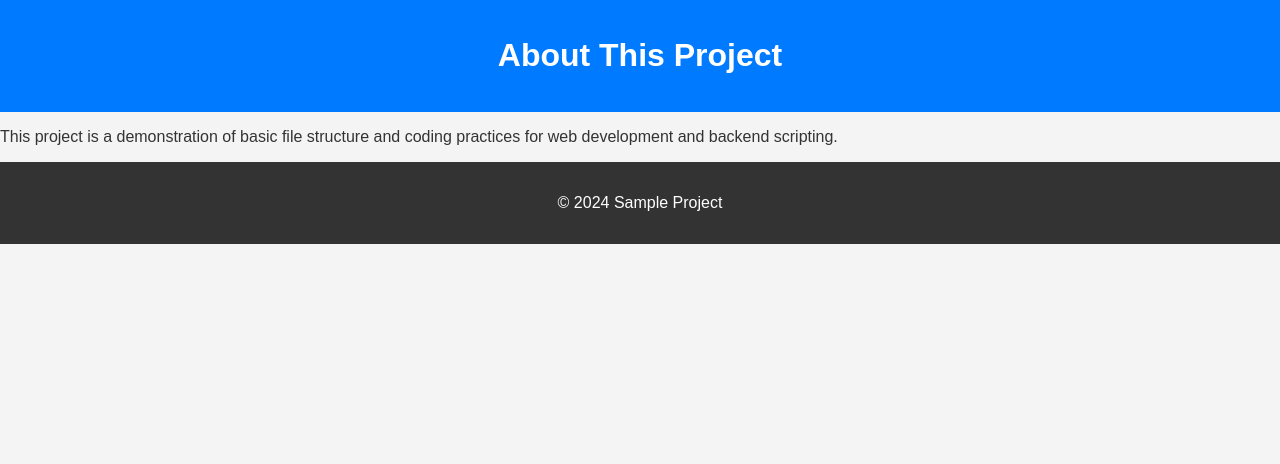
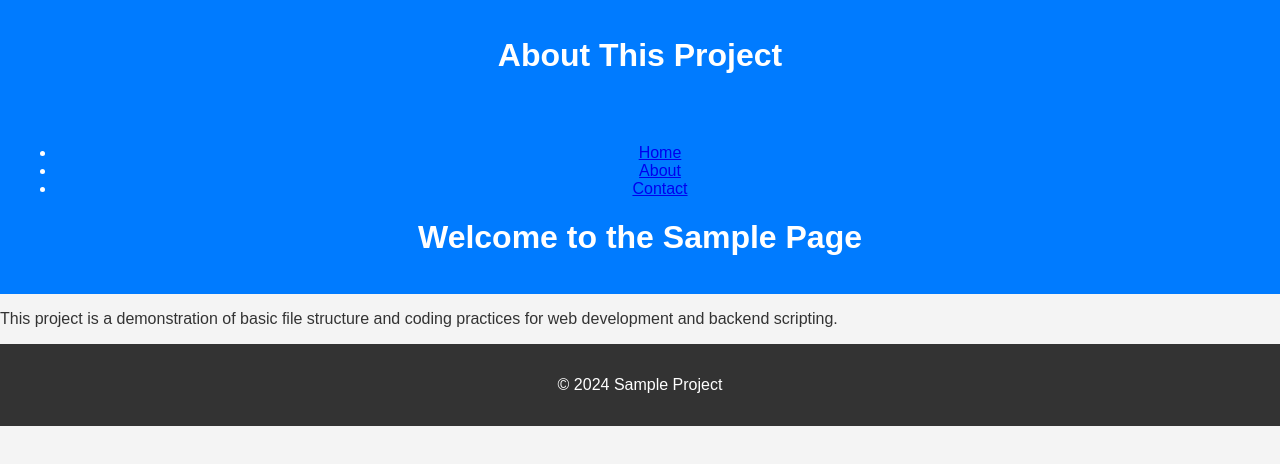
Before and after one commit to Almoatazkhaled/Software-repo, a plain HTML site: page about.html in a window 1280 px wide. Drawn offline with Linux system fonts and the light colour scheme.

Commit message:
Add navigation bar to header

```diff
--- a/about.html
+++ b/about.html
@@ -10,8 +10,19 @@
     <header>
         <h1>About This Project</h1>
     </header>
+    <header>
+        <nav>
+            <ul>
+                <li><a href="index.html">Home</a></li>
+                <li><a href="about.html">About</a></li>
+                <li><a href="contact.html">Contact</a></li>
+            </ul>
+        </nav>
+        <h1>Welcome to the Sample Page</h1>
+    </header>
     <main>
         <p>This project is a demonstration of basic file structure and coding practices for web development and backend scripting.</p>
+
     </main>
     <footer>
         <p>&copy; 2024 Sample Project</p>
```
